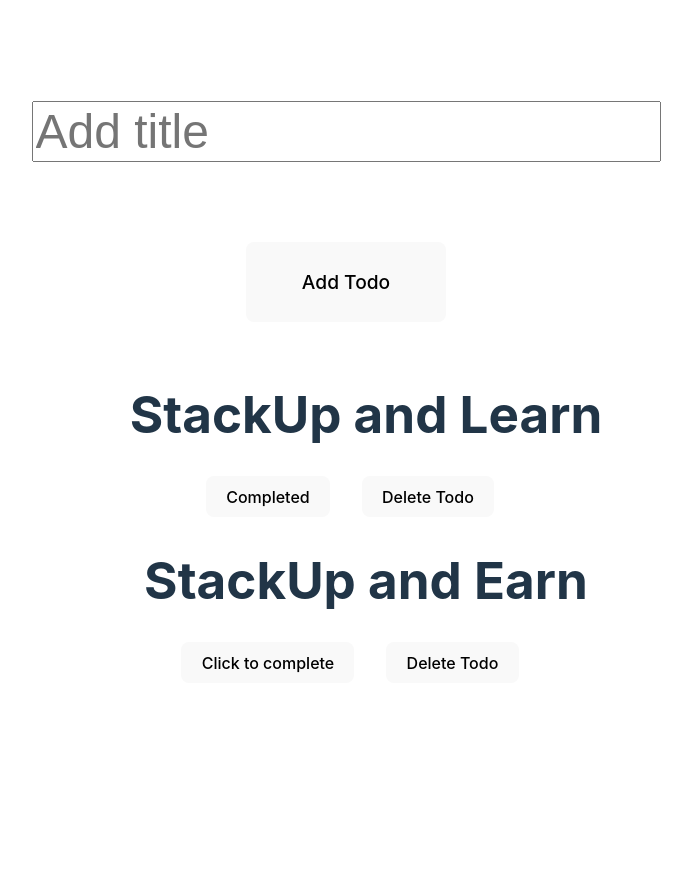
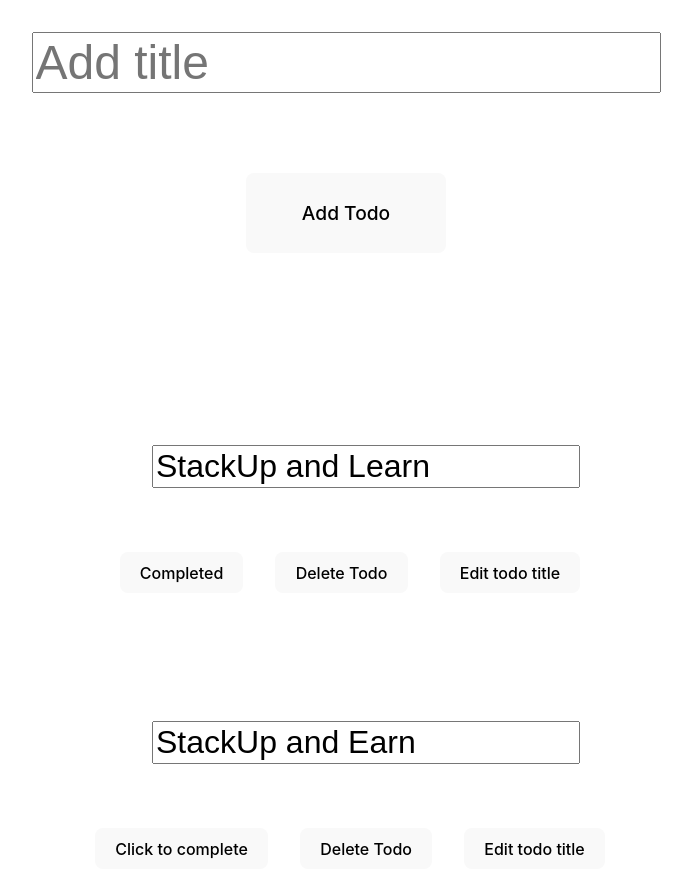
Before and after one commit to uncomfyhalomacro/advanced-state-management-with-redux-toolkit, a React (Vite) app: page / in a window 1280 px wide. Shown: the top 896 px of the page, without its empty margins (294-986 px from the left). Before the commit the page ends 800 px from the top, so only its background shows below. Built offline with nearby package versions, Linux system fonts and the light colour scheme.

Commit message:
tutorial 2 removing anti-patterns in react redux + implement everything

```diff
--- a/src/App.css
+++ b/src/App.css
@@ -61,6 +61,11 @@
 
 ul {
 	list-style: none;
+	input[type="text"] {
+		margin-top: 4em;
+		margin-bottom: 2em;
+		font-size: 2em;
+	}
 }
 
 .todo-buttons {
--- a/src/App.tsx
+++ b/src/App.tsx
@@ -1,14 +1,23 @@
 import { useDispatch } from "react-redux";
 import "./App.css";
-import { FetchAllTodos } from "./hooks";
-import { addTodo, deleteTodo, updateTodo } from "./services/todosSlice";
-import store, { selectTodoById } from "./store";
+import { useFetchAllTodos } from "./hooks";
+import {
+	addTodo,
+	deleteTodo,
+	todoEditTitle,
+	toggleTodoCompleted,
+} from "./services/todosSlice";
+import type store from "./store";
 import type Todo from "./services/types";
 import { type FormEvent, useState } from "react";
 
-const TodoForm = () => {
-	let { data, isError, isLoading } = FetchAllTodos();
+const Todos = () => {
+	const { data, isError, isLoading } = useFetchAllTodos();
 	const dispatch = useDispatch<typeof store.dispatch>();
+	const [editTitle, setEditTitle] = useState({
+		id: 0,
+		title: "",
+	});
 	const [formData, setFormData] = useState({
 		title: "",
 	});
@@ -29,16 +38,22 @@
 		setFormData({
 			title: "",
 		});
+	};
 
-		// How not to violate?
-		const {
-			data: newData,
-			isError: newError,
-			isLoading: newLoading,
-		} = FetchAllTodos();
-		data = newData;
-		isError = newError;
-		isLoading = newLoading;
+	const handleEditTitleTodo = (todo: Todo) => {
+		const newTitleTodo: Todo = {
+			// This ensures that when we click a button, it only selects the input element that matches the attribute id which is a
+			// stringified todo.id value.
+			title: (document.getElementById(todo.id.toString()) as HTMLInputElement)
+				.value,
+			id: todo.id,
+			completed: todo.completed,
+		};
+		dispatch(todoEditTitle(newTitleTodo));
+		setEditTitle({
+			id: 0,
+			title: "",
+		});
 	};
 
 	return (
@@ -55,13 +70,82 @@
 				</label>
 				<button type="submit">Add Todo</button>
 			</form>
-			<Todos data={data} isError={isError} isLoading={isLoading} />
+			<div>
+				{isLoading ? (
+					<>Loading todos...</>
+				) : isError ? (
+					<>Failed to fetch todos.</>
+				) : data ? (
+					<>
+						<ul>
+							{data.map((todo) => (
+								<li key={todo.id}>
+									<label htmlFor="edit-title">
+										<input
+											// this ensures  each input element is unique!
+											key={todo.id}
+											id={todo.id.toString()}
+											type="text"
+											placeholder={todo.title}
+											// This ensures that the id matches with the element on mouse hover
+											onFocus={(e) =>
+												setEditTitle({
+													id: todo.id,
+													title: e.currentTarget.value,
+												})
+											}
+											onMouseDown={(e) =>
+												setEditTitle({
+													id: todo.id,
+													title: e.currentTarget.value,
+												})
+											}
+											value={
+												editTitle.id === todo.id ? editTitle.title : todo.title
+											}
+											onChange={(e) =>
+												setEditTitle({
+													id: todo.id,
+													title: e.target.value,
+												})
+											}
+										/>
+									</label>
+									<div className="todo-buttons">
+										<ToggleButton todo={todo} />
+										<DeleteButton todo={todo} />
+
+										<button
+											key={todo.id}
+											type="button"
+											onClick={() => handleEditTitleTodo(todo)}
+										>
+											Edit todo title
+										</button>
+									</div>
+								</li>
+							))}
+						</ul>
+					</>
+				) : null}
+			</div>
+		</>
+	);
+};
+
+const DeleteButton = ({ todo }: { todo: Todo }) => {
+	const dispatch = useDispatch<typeof store.dispatch>();
+
+	return (
+		<>
+			<button type="button" onClick={() => dispatch(deleteTodo(todo.id))}>
+				Delete Todo
+			</button>
 		</>
 	);
 };
 
 const ToggleButton = ({ todo }: { todo: Todo }) => {
-	const [isCompleted, setToggleCompleted] = useState(todo.completed);
 	const dispatch = useDispatch<typeof store.dispatch>();
 
 	return (
@@ -69,54 +153,19 @@
 			<button
 				type="button"
 				onClick={() => {
-					dispatch(
-						updateTodo({
-							id: todo.id,
-							changes: { completed: !isCompleted },
-						}),
-					);
-					const data = selectTodoById(store.getState(), todo.id);
-					setToggleCompleted(data.completed);
+					dispatch(toggleTodoCompleted(todo));
 				}}
 			>
-				{isCompleted ? "Completed" : "Click to complete"}
+				{todo.completed ? "Completed" : "Click to complete"}
 			</button>
 		</>
-	);
-};
-
-
-const Todos = ({
-	data,
-	isError,
-	isLoading,
-}: { data: Todo[]; isError: boolean; isLoading: boolean }) => {
-	return (
-		<div>
-			{isLoading ? (
-				<>Loading todos...</>
-			) : isError ? (
-				<>Failed to fetch todos.</>
-			) : data ? (
-				<>
-					<ul>
-						{data.map((todo) => (
-							<li key={todo.id}>
-								<h1>{todo.title}</h1>
-								<div className="todo-buttons"><ToggleButton todo={todo} /><button type="button">Delete Todo</button></div>
-							</li>
-						))}
-					</ul>
-				</>
-			) : null}
-		</div>
 	);
 };
 
 const App = () => {
 	return (
 		<div>
-			<TodoForm />
+			<Todos />
 		</div>
 	);
 };
--- a/src/hooks.ts
+++ b/src/hooks.ts
@@ -1,20 +1,15 @@
 import { useEffect } from "react";
-import { useDispatch, useSelector } from "react-redux";
 
-import {
-	fetchTodos,
-	selectTodosStatus,
-} from "./services/todosSlice";
-import store, { selectAllTodos } from "./store";
-import type { RootState } from "./store";
+import { fetchTodos } from "./services/todosSlice";
+import store, { selectAllTodos, useAppDispatch, useAppSelector } from "./store";
 
-const FetchAllTodos = () => {
-	const dispatch = useDispatch<typeof store.dispatch>();
-	const status = useSelector((state: RootState) => selectTodosStatus(state));
+const useFetchAllTodos = () => {
+	const dispatch = useAppDispatch();
+	const status = useAppSelector((state) => state.todos.status);
 	const data = selectAllTodos(store.getState());
 
 	useEffect(() => {
-		if (status === 'pending') {
+		if (status === "pending") {
 			dispatch(fetchTodos());
 		}
 	}, [status, dispatch]);
@@ -25,4 +20,4 @@
 	return { data, isLoading, isError, isSuccess };
 };
 
-export { FetchAllTodos };
+export { useFetchAllTodos };
--- a/src/services/todosSlice.ts
+++ b/src/services/todosSlice.ts
@@ -2,9 +2,9 @@
 	createEntityAdapter,
 	createAsyncThunk,
 	createSlice,
+	type PayloadAction,
 } from "@reduxjs/toolkit";
 import type Todo from "./types";
-import type { RootState } from "../store";
 
 export const fetchTodos = createAsyncThunk<Todo[]>(
 	"todos/fetchTodos",
@@ -32,24 +32,44 @@
 	selectId: (todo: Todo) => todo.id,
 });
 
+export type TodosAdapter = typeof todosAdapter;
+
 const todosSlice = createSlice({
 	name: "todos",
-	initialState: todosAdapter.getInitialState(
-		{
-			status: "pending",
-		},
-		[],
-	),
+	initialState: todosAdapter.getInitialState({
+		status: "pending",
+	}),
 	reducers: {
 		addTodo: todosAdapter.addOne,
 		updateTodo: todosAdapter.updateOne,
 		deleteTodo: todosAdapter.removeOne,
-		toggleTodoCompleted(state, action) {
-			console.log(action);
+		todoEditTitle(state, action: PayloadAction<Todo>) {
 			todosAdapter.updateOne(state, {
 				id: action.payload.id,
-				changes: { completed: true },
+				changes: { title: action.payload.title },
 			});
+		},
+		todoTitleEdited(state) {
+			state.status = "modified(editedTitle)";
+		},
+		todoDeleted(state) {
+			state.status = "modified(deletion)";
+		},
+		todoCompleteToggled(state) {
+			state.status = "modified(toggleCompleted)";
+		},
+		setStateToIdle(state) {
+			state.status = "idle";
+		},
+		setAllTodos: todosAdapter.setAll,
+		toggleTodoCompleted(state, action: PayloadAction<Todo>) {
+			todosAdapter.updateOne(state, {
+				id: action.payload.id,
+				changes: { completed: !action.payload.completed },
+			});
+		},
+		todosUpdated(state) {
+			state.status = "fulfilled";
 		},
 	},
 	extraReducers: (builder) => {
@@ -57,12 +77,11 @@
 			state.status = "pending";
 		});
 		builder.addCase(fetchTodos.fulfilled, (state, { payload }) => {
-			const todoEntries: Record<number, Todo> = {};
-			for (const todo of payload) {
-				todoEntries[todo.id] = todo;
-			}
+			// const todoEntries: Record<number, Todo> = {};
+			// for (const todo of payload) {
+			// 	todoEntries[todo.id] = todo;
+			// }
 			todosAdapter.setAll(state, payload);
-			console.log(payload);
 			state.status = "fulfilled";
 		});
 		builder.addCase(fetchTodos.rejected, (state) => {
@@ -71,8 +90,19 @@
 	},
 });
 
-const selectTodosStatus = (state: RootState) => state.todos.status;
-export { selectTodosStatus };
-export const { addTodo, updateTodo, toggleTodoCompleted, deleteTodo } =
-	todosSlice.actions;
+export type AppActions = typeof todosSlice.actions;
+
+export const {
+	setAllTodos,
+	addTodo,
+	updateTodo,
+	todosUpdated,
+	toggleTodoCompleted,
+	todoCompleteToggled,
+	todoEditTitle,
+	todoTitleEdited,
+	deleteTodo,
+	todoDeleted,
+	setStateToIdle,
+} = todosSlice.actions;
 export default todosSlice;
--- a/src/services/types.ts
+++ b/src/services/types.ts
@@ -2,6 +2,6 @@
 	id: number;
 	title: string;
 	completed: boolean;
-}
+};
 
 export default Todo;
--- a/src/store.ts
+++ b/src/store.ts
@@ -1,13 +1,67 @@
-import { configureStore } from "@reduxjs/toolkit";
-import todoSlice, { todosAdapter } from "./services/todosSlice";
+import { configureStore, createListenerMiddleware } from "@reduxjs/toolkit";
+import todoSlice, {
+	deleteTodo,
+	setStateToIdle,
+	todoCompleteToggled,
+	todoDeleted,
+	todoEditTitle,
+	todosAdapter,
+	todoTitleEdited,
+	toggleTodoCompleted,
+} from "./services/todosSlice";
+import { useDispatch } from "react-redux";
+import { useSelector } from "react-redux";
 
+const listenerMiddleware = createListenerMiddleware();
 const store = configureStore({
 	reducer: {
 		todos: todoSlice.reducer,
 	},
+	middleware: (getDefaultMiddleWare) =>
+		getDefaultMiddleWare().prepend(listenerMiddleware.middleware),
 });
 
 export type RootState = ReturnType<typeof store.getState>;
-export const todosSelector = todosAdapter.getSelectors<RootState>((state) => state.todos);
-export const { selectAll: selectAllTodos, selectById: selectTodoById } = todosSelector;
+export type AppDispatch = typeof store.dispatch;
+
+export const useAppSelector = useSelector.withTypes<RootState>();
+export const useAppDispatch = useDispatch.withTypes<AppDispatch>();
+export const todosSelector = todosAdapter.getSelectors<RootState>(
+	(state) => state.todos,
+);
+export const { selectAll: selectAllTodos, selectById: selectTodoById } =
+	todosSelector;
 export default store;
+
+listenerMiddleware.startListening.withTypes<RootState, AppDispatch>()({
+	actionCreator: deleteTodo,
+	effect: async (action, listenerApi) => {
+		console.log("Performed ", action.type, " on todo id ", action.payload);
+		listenerApi.cancelActiveListeners();
+		listenerApi.dispatch(todoDeleted());
+		await listenerApi.delay(500);
+		listenerApi.dispatch(setStateToIdle());
+	},
+});
+
+listenerMiddleware.startListening.withTypes<RootState, AppDispatch>()({
+	actionCreator: toggleTodoCompleted,
+	effect: async (action, listenerApi) => {
+		console.log("Performed ", action.type, " on todo id ", action.payload);
+		listenerApi.cancelActiveListeners();
+		listenerApi.dispatch(todoCompleteToggled());
+		await listenerApi.delay(500);
+		listenerApi.dispatch(setStateToIdle());
+	},
+});
+
+listenerMiddleware.startListening.withTypes<RootState, AppDispatch>()({
+	actionCreator: todoEditTitle,
+	effect: async (action, listenerApi) => {
+		console.log("Performed ", action.type, " on todo id ", action.payload);
+		listenerApi.cancelActiveListeners();
+		listenerApi.dispatch(todoTitleEdited());
+		await listenerApi.delay(500);
+		listenerApi.dispatch(setStateToIdle());
+	},
+});
```
